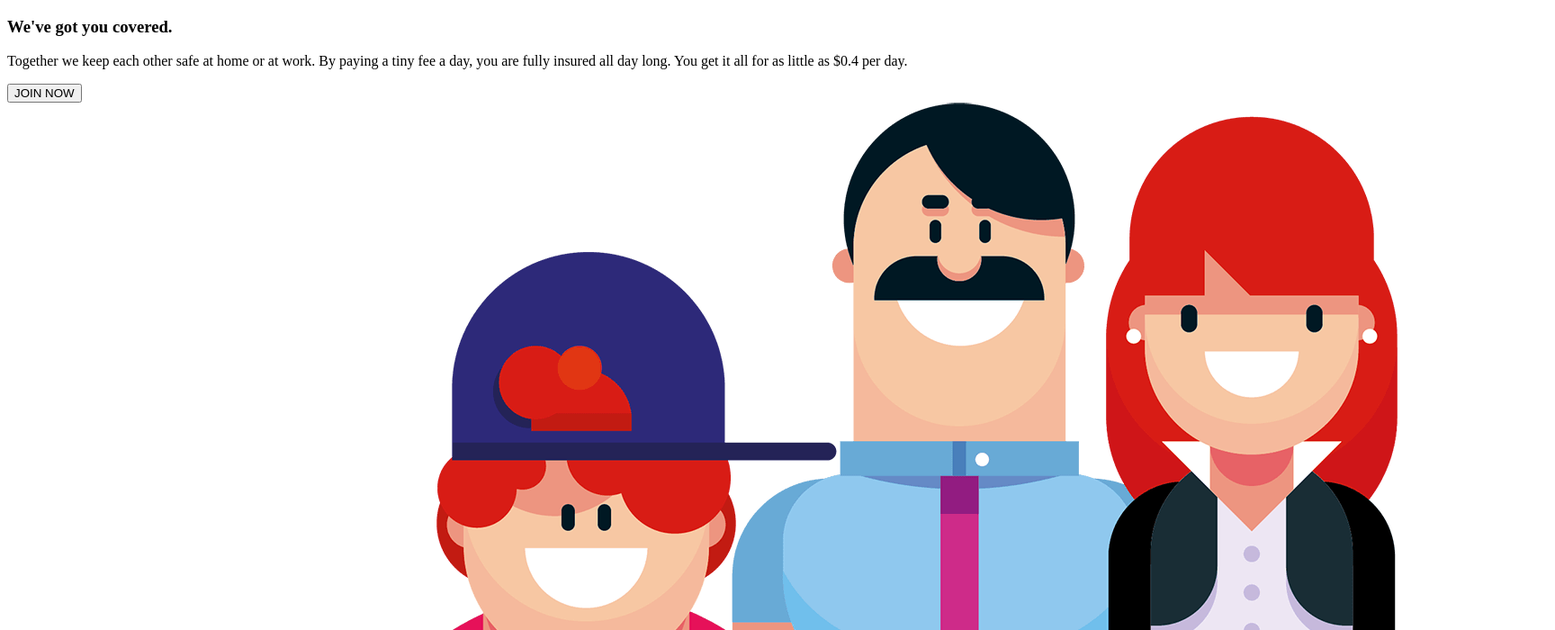
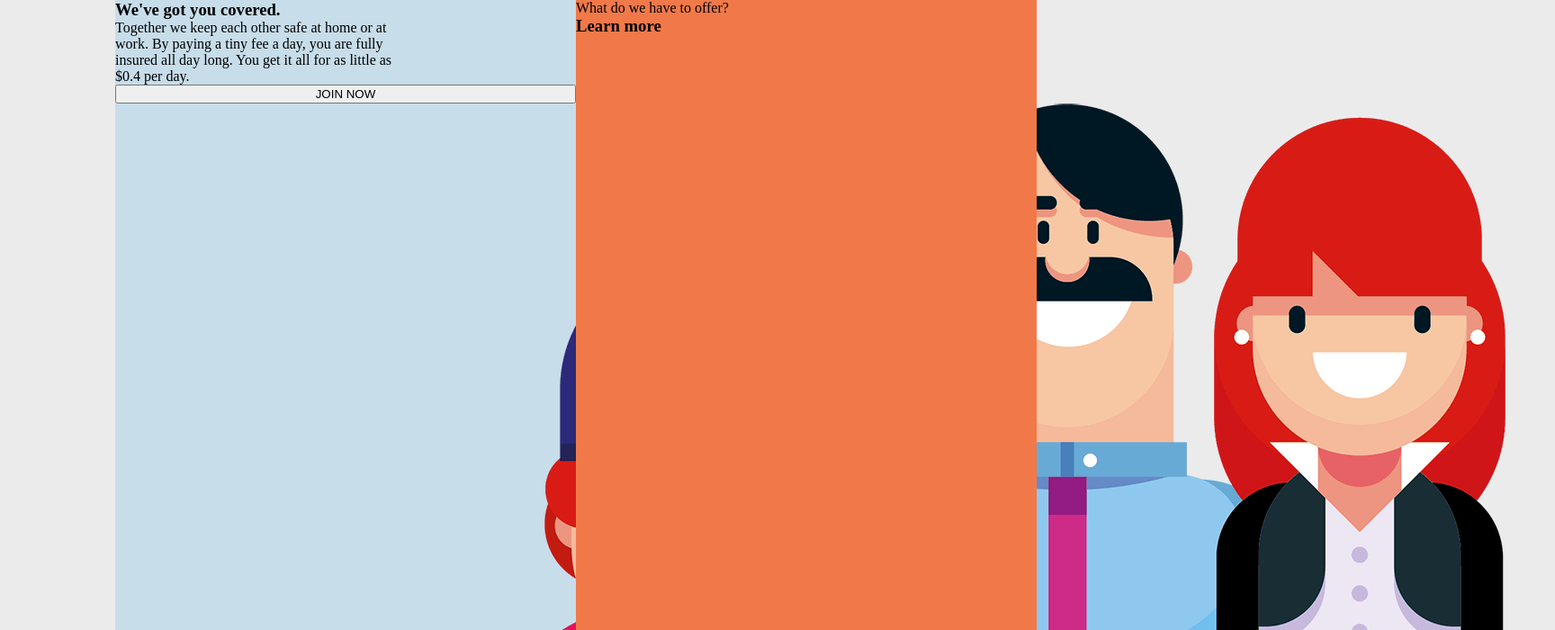
Before and after one commit to TechBoxNorth/insurance-project-remake, a plain HTML site: page index.html in a window 1280 px wide. Shown: the top 700 px of the page at 90% size, 1728 px wide, since content can reach past the window. Drawn offline with Linux system fonts and the light colour scheme.

Commit message:
working on the top grid

```diff
--- a/index.html
+++ b/index.html
@@ -4,6 +4,7 @@
     <meta charset="UTF-8" />
     <meta name="viewport" content="width=device-width, initial-scale=1.0" />
     <title>Insurance Project</title>
+    <link rel="stylesheet" href="style.css" />
   </head>
   <body>
     <div class="content">
--- a/style.css
+++ b/style.css
@@ -1,4 +1,57 @@
-body {
+html {
+  --bg-grey: #ebebeb;
+  --blue: #c7ddea;
+  --orange: #f17949;
+  --yellow: #fab131;
+  --grey: #a9a19e;
+  --dark-grey: #777574;
+}
+
+* {
   margin: 0;
   box-sizing: border-box;
 }
+
+body {
+  background-color: var(--bg-grey);
+}
+
+.content {
+  width: 80%;
+  background-color: #28815c;
+  margin: 0 auto;
+}
+
+.grid1 {
+  display: grid;
+  grid-template-columns: 50% 50%;
+  grid-template-rows: 50% 50%;
+}
+
+.grid1 .item1 {
+  grid-column: 1/2;
+  grid-row: 1/3;
+  background-color: var(--blue);
+  display: flex;
+  flex-direction: column;
+}
+
+.grid1 .item1 article {
+  width: 60%;
+}
+
+.grid1 .item2 {
+  grid-column: 2/3;
+  grid-row: 1/2;
+  background-color: var(--orange);
+  display: flex;
+  flex-direction: column;
+}
+
+.grid1 .item3 {
+  grid-column: 2/3;
+  grid-row: 2/3;
+  background-color: var(--yellow);
+  display: flex;
+  flex-direction: column;
+}
```
